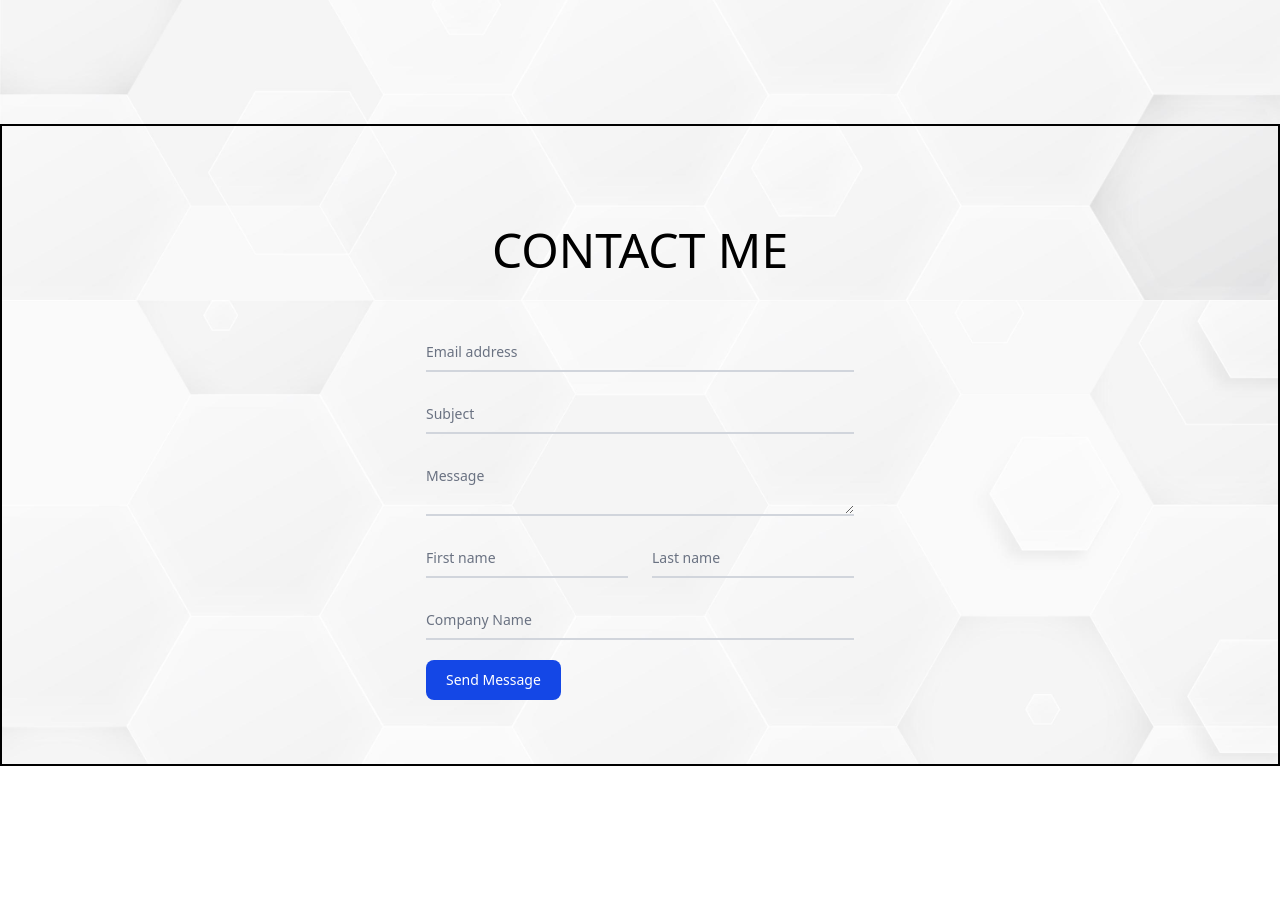
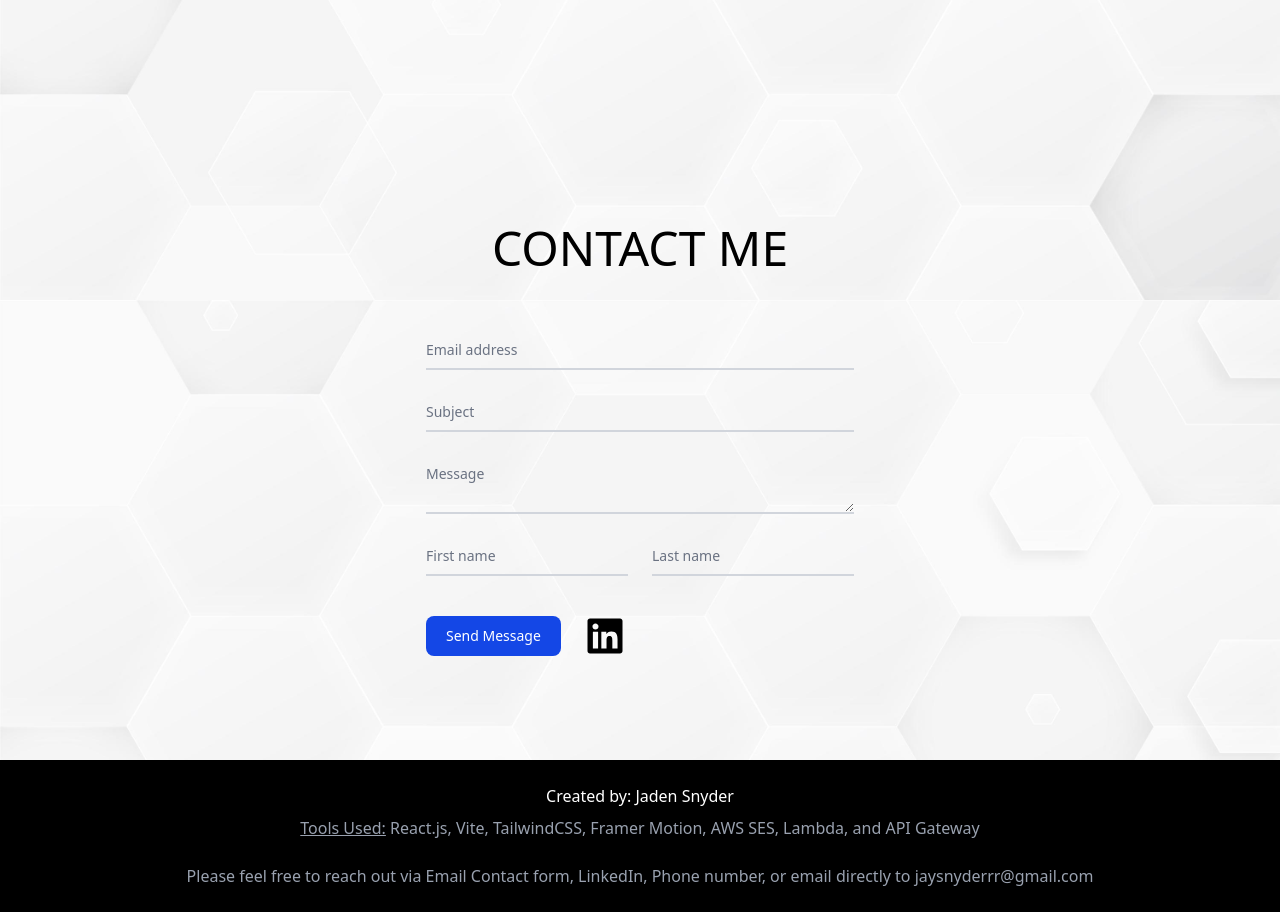
Before and after one commit to Jaysnyd/Portfolio, a React (Vite) app in the folder jadens-portfolio/: page / in a window 1280 px wide. Shown: the part 4820-5732 px from the top of the page. Before the commit the page ends 5626 px from the top, so only its background shows below. Built offline with nearby package versions, Linux system fonts and the light colour scheme.

Commit message:
Added footer and reformatted form element, currently working on AWS side of things for user to be able to fill out form and send email directly to me.

```diff
--- a/jadens-portfolio/package.json
+++ b/jadens-portfolio/package.json
@@ -14,6 +14,7 @@
     "framer-motion": "^12.23.12",
     "react": "^19.1.1",
     "react-dom": "^19.1.1",
+    "react-icons": "^5.5.0",
     "tailwind-merge": "^3.3.1",
     "tailwindcss": "^4.1.11"
   },
--- a/jadens-portfolio/src/App.jsx
+++ b/jadens-portfolio/src/App.jsx
@@ -6,6 +6,7 @@ import Skills from "./sections/Skills";
 import Certs from "./sections/Certs";
 import Experience from "./sections/Experience";
 import Contact from "./sections/Contact";
+import Footer from "./components/Footer";
 
 const App = () => {
   return (
@@ -18,6 +19,7 @@ const App = () => {
         <Certs />
         <Experience />
         <Contact />
+        <Footer />
       </div>
     </>
   );
--- /dev/null
+++ b/jadens-portfolio/src/components/Footer.jsx
@@ -0,0 +1,20 @@
+import React from "react";
+
+const Footer = () => {
+  return (
+    <footer className="w-full p-6 bg-black text-gray-400 text-s flex flex-col items-center justify-center">
+      <p className="text-white pb-2">Created by: Jaden Snyder</p>
+      <p>
+        <span className="underline">Tools Used:</span> React.js, Vite,
+        TailwindCSS, Framer Motion, AWS SES, Lambda, and API Gateway
+      </p>
+
+      <p className="pt-6 ">
+        Please feel free to reach out via Email Contact form, LinkedIn, Phone
+        number, or email directly to jaysnyderrr@gmail.com
+      </p>
+    </footer>
+  );
+};
+
+export default Footer;
--- a/jadens-portfolio/src/sections/Contact.jsx
+++ b/jadens-portfolio/src/sections/Contact.jsx
@@ -1,15 +1,16 @@
 import React from "react";
 import BubbleText from "../components/BubbleText";
+import { FaLinkedin } from "react-icons/fa";
 
 const Contact = () => {
   return (
     <div
       id="contact"
-      className="border border-2 border-black h-1/2 bg-transparent px-4 pb-16 mb-10 mt-20 pt-5 flex flex-col items-center justify-center"
+      className=" h-1/2 bg-transparent px-4 pb-16 mb-10 mt-20 pt-5 flex flex-col items-center justify-center"
     >
       <BubbleText text="CONTACT ME" />
 
-      <form class="max-w-md mx-auto mt-4">
+      <form class="max-w-lg mx-auto mt-4">
         <div class="relative z-0 w-full mb-5 group">
           <input
             type="email"
@@ -91,28 +92,20 @@ const Contact = () => {
             </label>
           </div>
         </div>
-        <div class="relative z-0 w-full mb-5 group">
-          <input
-            type="text"
-            name="floating_company"
-            id="floating_company"
-            class="block py-2.5 px-0 w-full text-sm text-gray-900 bg-transparent border-0 border-b-2 border-gray-300 appearance-none dark:text-black dark:border-gray-600 dark:focus:border-blue-500 focus:outline-none focus:ring-0 focus:border-blue-600 peer"
-            placeholder=" "
-            required
-          />
-          <label
-            for="floating_company"
-            class="peer-focus:font-medium absolute text-sm text-gray-500 dark:text-gray-400 duration-300 transform -translate-y-6 scale-75 top-3 -z-10 origin-[0] peer-focus:start-0 rtl:peer-focus:translate-x-1/4 peer-focus:text-blue-600 peer-focus:dark:text-blue-500 peer-placeholder-shown:scale-100 peer-placeholder-shown:translate-y-0 peer-focus:scale-75 peer-focus:-translate-y-6"
+        <div class="relative z-0 w-full mb-5 group"></div>
+        <div className="flex gap-6">
+          <button
+            type="submit"
+            class="text-white bg-blue-700 hover:bg-blue-800 hover:cursor-pointer focus:ring-4 focus:outline-none focus:ring-blue-300 font-medium rounded-lg text-sm w-full sm:w-auto px-5 py-2.5 text-center dark:bg-blue-600 dark:hover:bg-blue-700 dark:focus:ring-blue-800"
           >
-            Company Name
-          </label>
+            Send Message
+          </button>
+
+          {/* Linkedin Link  */}
+          <a href="https://www.linkedin.com/in/jadensnyder-dev/">
+            <FaLinkedin size={40} />
+          </a>
         </div>
-        <button
-          type="submit"
-          class="text-white bg-blue-700 hover:bg-blue-800 hover:cursor-pointer focus:ring-4 focus:outline-none focus:ring-blue-300 font-medium rounded-lg text-sm w-full sm:w-auto px-5 py-2.5 text-center dark:bg-blue-600 dark:hover:bg-blue-700 dark:focus:ring-blue-800"
-        >
-          Send Message
-        </button>
       </form>
     </div>
   );
```
Also changed, not shown: 1 other file (tests, documents, lock files or other folders).
